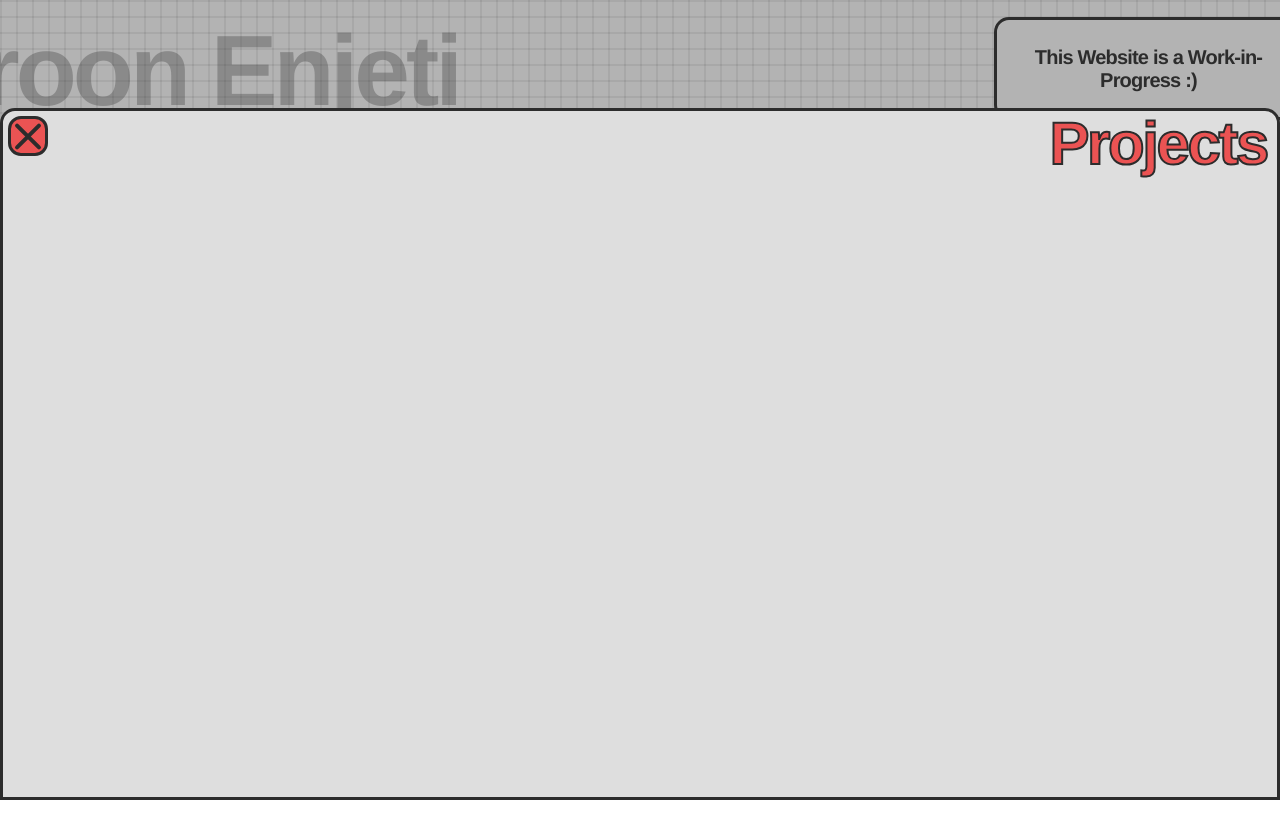
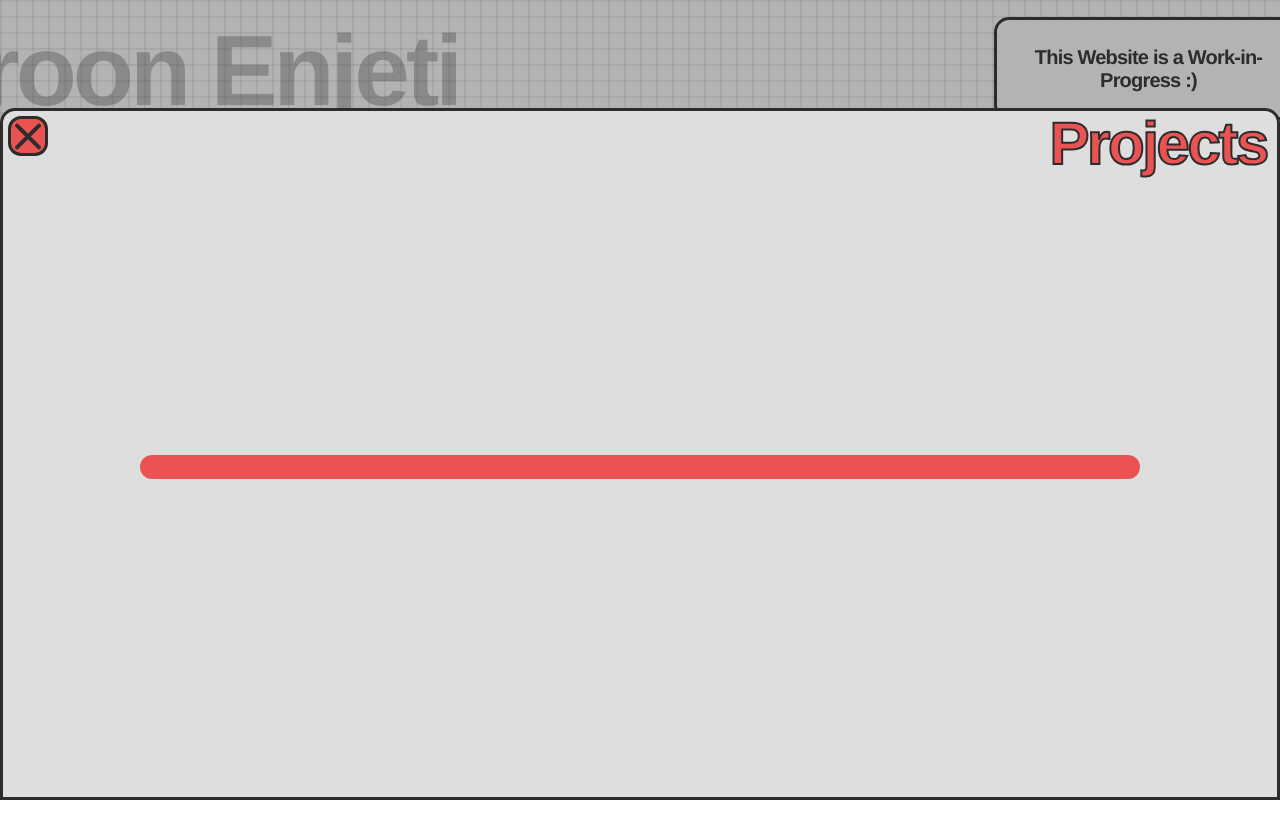
Before and after one commit to varoon-enjeti/portfolio-website, a React (Create React App) app: page / in a window 1280 px wide. Both pictures are taken after a click on the button "Projects". Shown: the top 838 px of the page. Before the commit the page ends 800 px from the top, so only its background shows below. Built offline with nearby package versions, Linux system fonts and the light colour scheme.

Commit message:
beginning projects

```diff
--- /dev/null
+++ b/src/components/pages/page-components/projcard.jsx
@@ -0,0 +1,8 @@
+import React from 'react';
+import "../../../styles/pages-styles/page-component-styles/projcard.css"
+
+export default function ProjCard({name, description, tools, image, link}) {
+    return (
+        <div className="projcard"></div>
+    );
+}
--- a/src/components/pages/projects.jsx
+++ b/src/components/pages/projects.jsx
@@ -1,4 +1,5 @@
 import React from 'react'
+import ProjCard from './page-components/projcard';
 import '../../styles/pages-styles/projects.css';
 
 export default function Project({setProject}) {
@@ -9,6 +10,12 @@ export default function Project({setProject}) {
                 <div className="x" id="right"></div>
             </button>
             <div className="title" id="p-title">Projects</div>
+            <div className="proj-content">
+                <div className="proj-line">
+                    <div className="proj-cards">
+                    </div>
+                </div>
+            </div>
         </div>
     );
 }
--- a/src/styles/pages-styles/projects.css
+++ b/src/styles/pages-styles/projects.css
@@ -84,6 +84,22 @@
     transform: rotate(-45deg);
 }
 
+.proj-content {
+    height: 100%;
+    width: 100%;
+    display: flex;
+    align-items: center;
+    justify-content: center;
+}
+
+.proj-line {
+    height: 24px;
+    width: 1000px;
+    background: #EB5353;
+    border-radius: 30px;
+    margin-bottom: 120px;
+}
+
 @media screen and (max-width: 620px) {
     .subpage {
         top: 54px;
```
Also changed, not shown: src/styles/pages-styles/page-component-styles/projcard.css (added).
